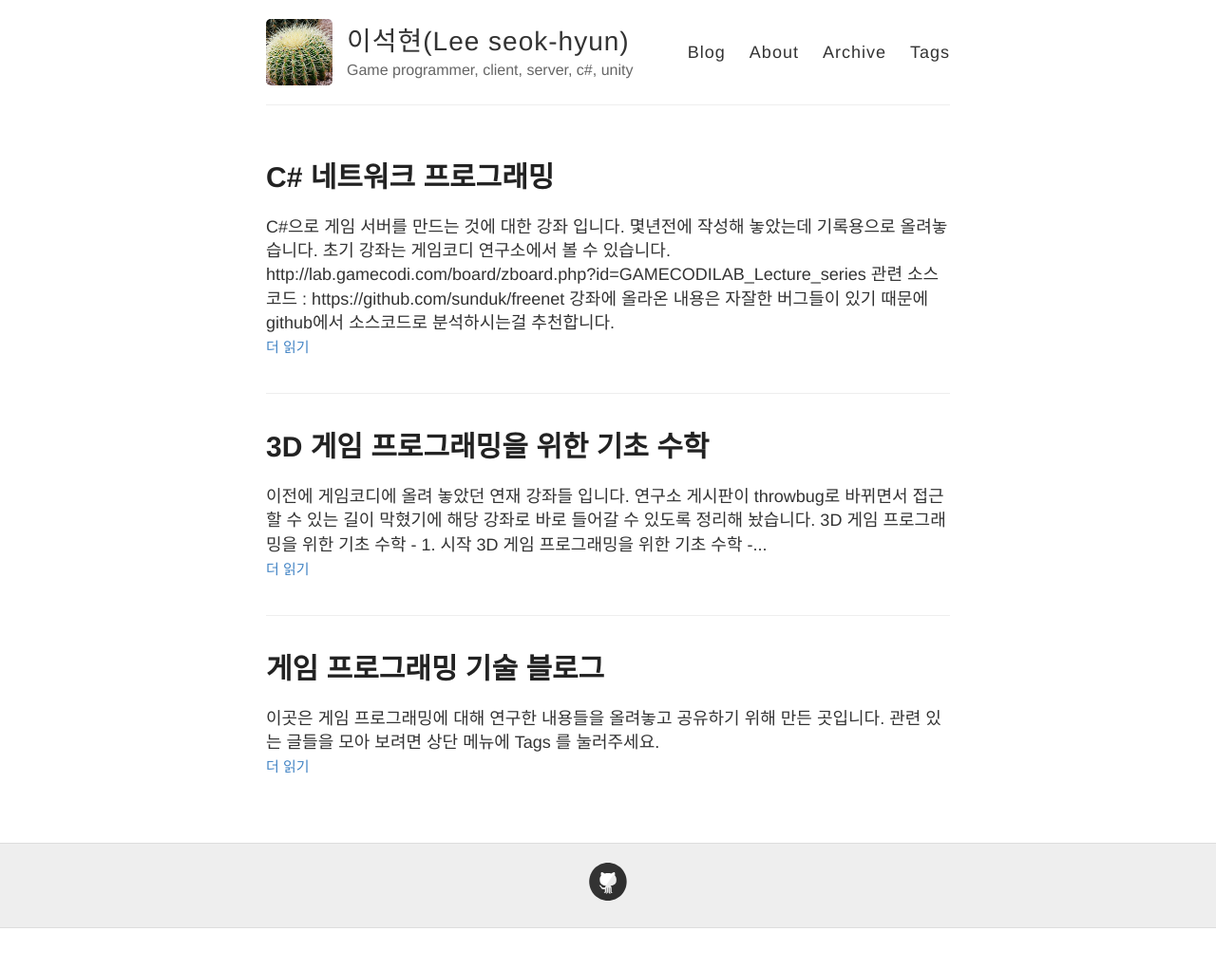
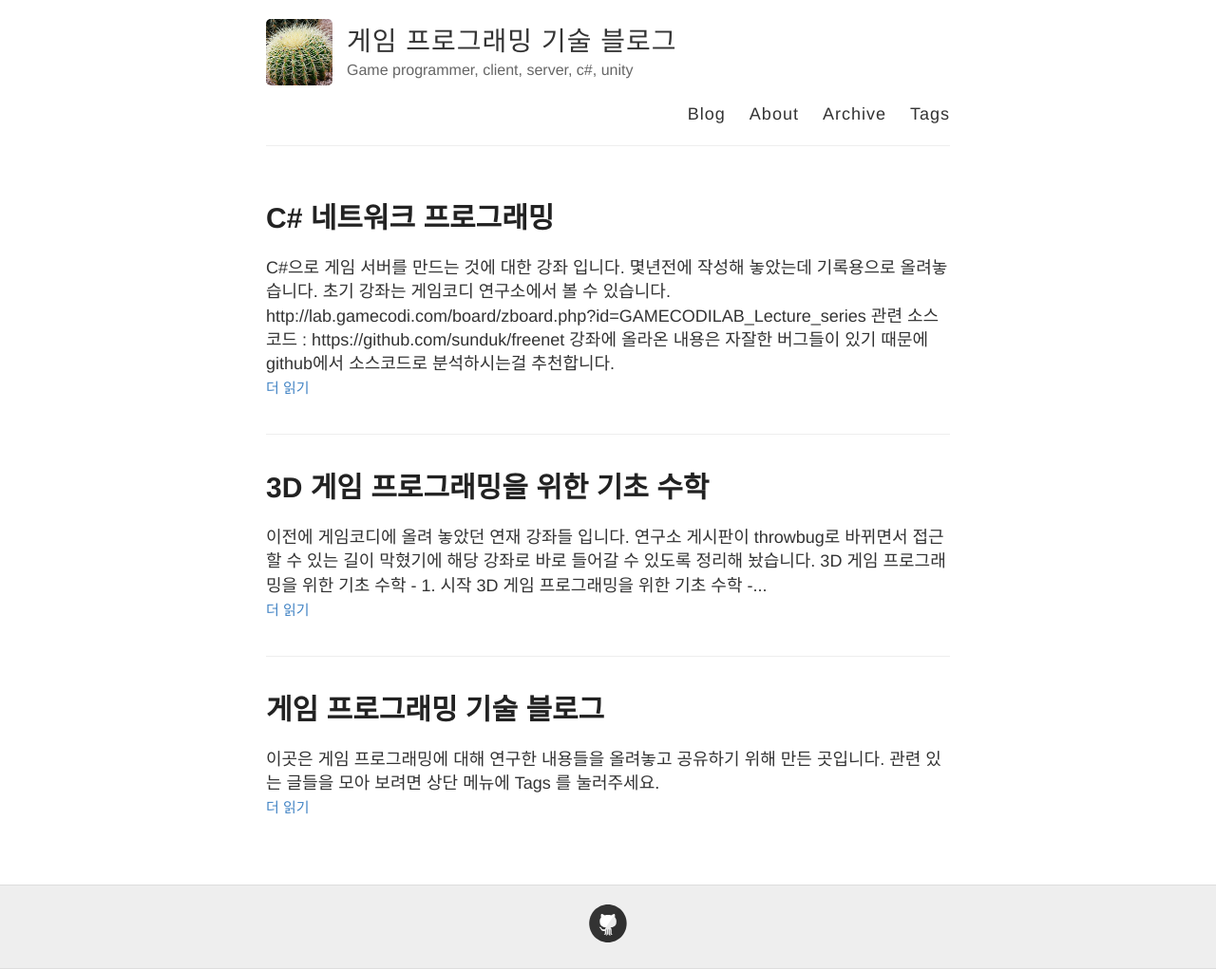
Before and after one commit to sunduk/sunduk.github.io, a Jekyll site: the page built from index.html, in a window 1280 px wide. Shown: the whole page at 95% size. Built offline with Jekyll 4.4.1, drawn with Linux system fonts in a browser that asks for light colours; Markdown is read by kramdown in place of the engine named in the settings; the list of posts is cut into pages by our own code; before the commit the page ends 978 px from its top, so only the background shows below that.

Commit message:
Update _config.yml

```diff
--- a/_config.yml
+++ b/_config.yml
@@ -3,7 +3,7 @@
 #
 
 # Name of your site (displayed in the header)
-name: 이석현(Lee seok-hyun)
+name: 게임 프로그래밍 기술 블로그
 
 # Short bio or description (displayed in the header)
 description: Game programmer, client, server, c#, unity
```
